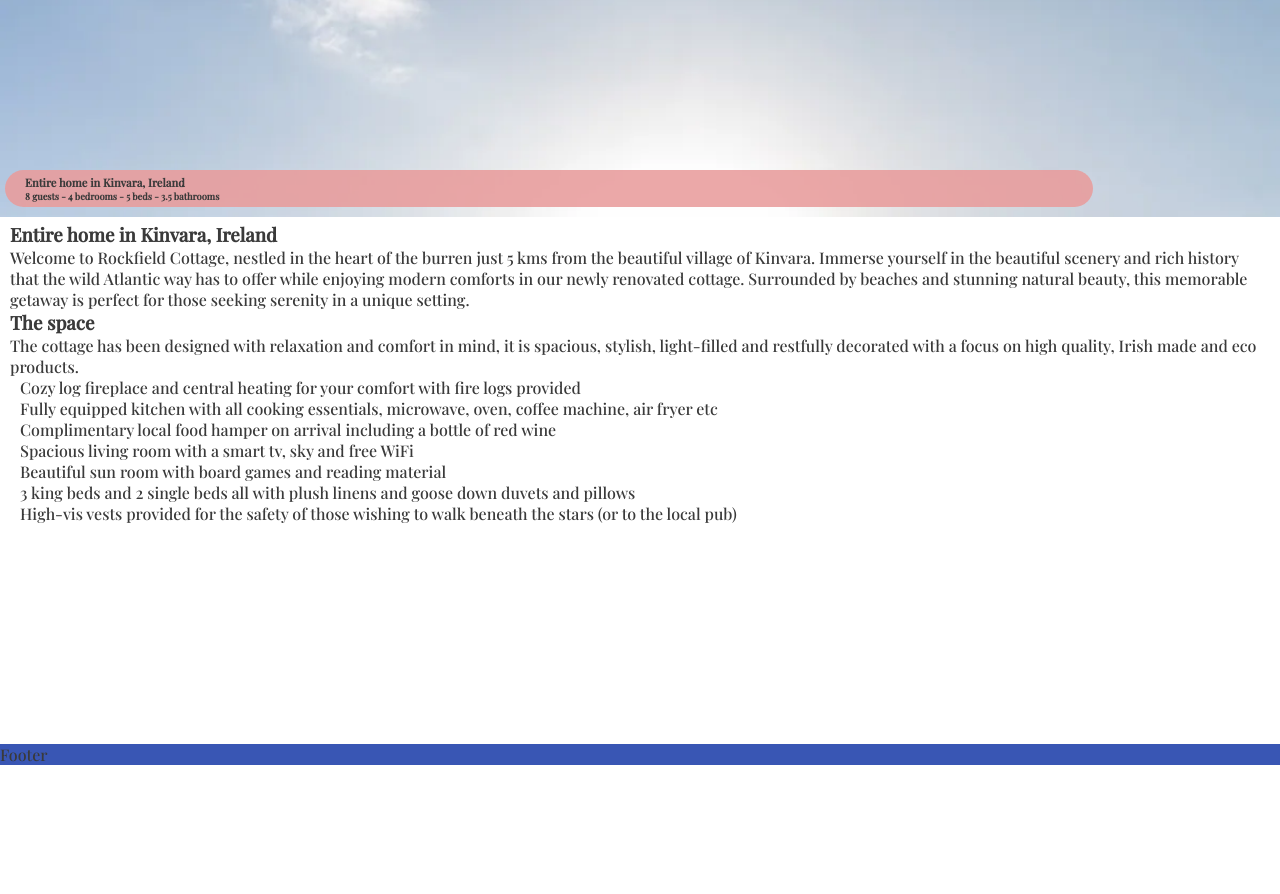
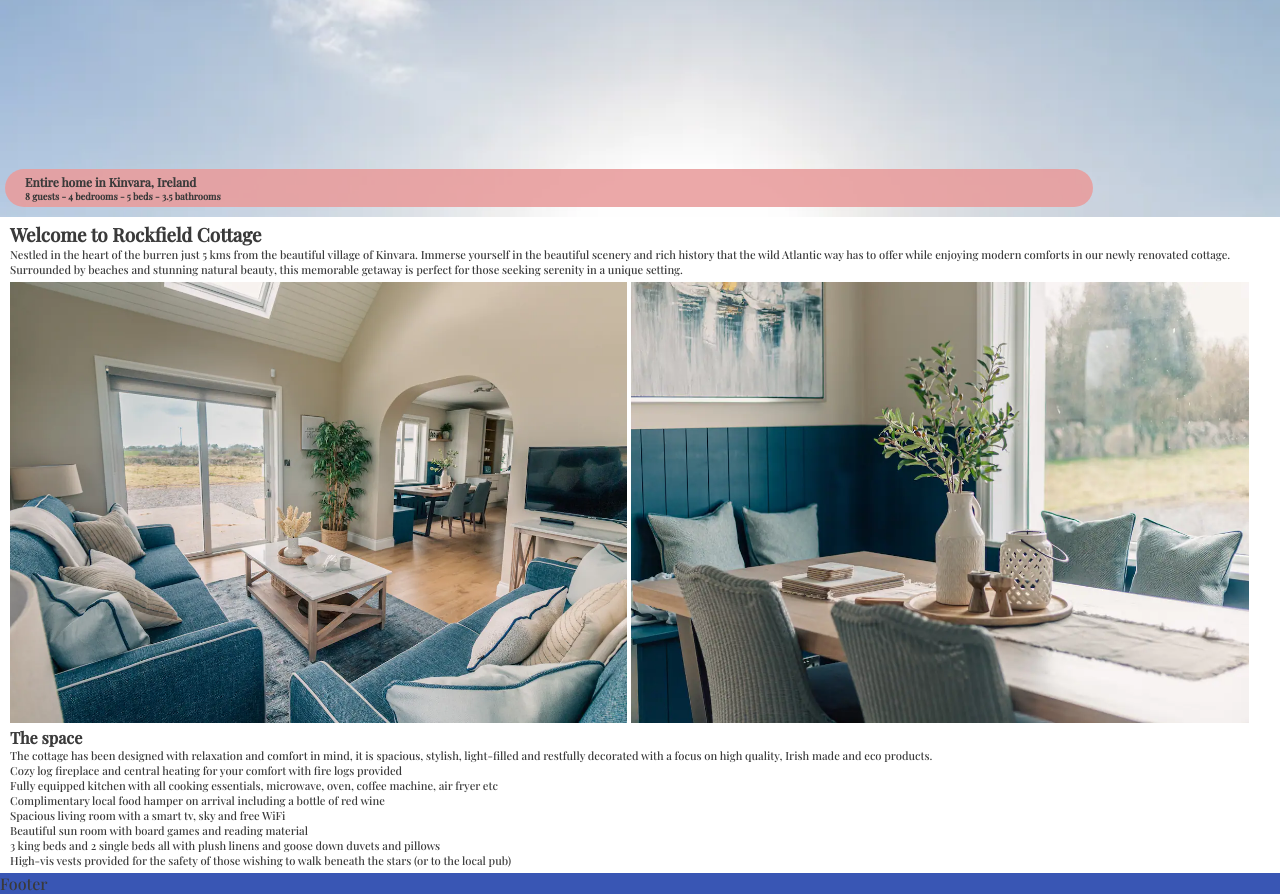
Before and after one commit to giselled02/rockfield, a plain HTML site: page index.html in a window 1280 px wide. Shown: the part 35-929 px from the top of the page. Before the commit the page ends 800 px from the top, so only its background shows below. Drawn offline with nearby package versions, Linux system fonts and the light colour scheme; a web font is replaced by a local one.

Commit message:
add p styles

```diff
--- a/assets/css/style.css
+++ b/assets/css/style.css
@@ -16,6 +16,10 @@ body {
     /* Generic project styles */
     color: #3a3a3a;
     font-family: 'Playfair Display', sans-serif;
+}
+
+.hidden {
+    display: none;
 }
 
 /* Header */
@@ -106,34 +110,33 @@ main {
     background-color: #e99d9de0;
     border-radius: 25px;
     padding: 5px 20px;
-    font-size: 70%;
+    font-size: 50%;
     position: absolute;
     bottom: 10px;
     width: 85%;
     min-height: 25px;
 }
 
-#list-info {
-    display: flex;
-    flex-direction: row;
-    justify-content: space-between;
-    font-size: 70%;
-    padding: 0;
-}
-
-li {
-    padding-left: 20px;
-}
-
-li span {
-    position: relative;
-    left: -10px;
-}
-
 #house-info {
     padding: 5px 10px;
 }
 
+p {
+    font-size: 70%;
+}
+
+ul {
+    font-size: 70%;
+}
+
+#photos {
+    padding-top: 5px;
+}
+
+#photos img {
+    width: 49%;
+    column-count: 2;
+}
 
 /* Footer */
 footer {
--- a/index.html
+++ b/index.html
@@ -38,34 +38,38 @@
     <main>
         <section id="hero">
             <div id="basic-info">
-                <h4>Entire home in Kinvara, Ireland</h2>
-                    <h5>8 guests - 4 bedrooms - 5 beds - 3.5 bathrooms</h5>
+                <h2>Entire home in Kinvara, Ireland</h2>
+                    <h3>8 guests - 4 bedrooms - 5 beds - 3.5 bathrooms</h3>
             </div>
         </section>
 
         <section id="house-info">
+            <h3>Welcome to Rockfield Cottage</h3>
             <div>
-                <h3>Entire home in Kinvara, Ireland</h3>
-                <p>Welcome to Rockfield Cottage, nestled in the heart of the burren just 5 kms from the beautiful
+                <p>Nestled in the heart of the burren just 5 kms from the beautiful
                     village of Kinvara. Immerse yourself in the beautiful scenery and rich history that the wild
                     Atlantic way has to offer while enjoying modern comforts in our newly renovated cottage. Surrounded
                     by beaches and stunning natural beauty, this memorable getaway is perfect for those seeking serenity
                     in a unique setting.</p>
             </div>
+            <div id="photos">
+                <img src="assets/images/living room 2.webp" alt="Photo of 2nd living room">
+                <img src="assets/images/kitchen bench close up.webp" alt="Photo of dining table">
+            </div>
             <div>
-                <h3>The space</h3>
+                <h4>The space</h4>
                 <p>The cottage has been designed with relaxation and comfort in mind, it is spacious, stylish,
                     light-filled and restfully decorated with a focus on high quality, Irish made and eco products.</p>
                 <ul>
-                    <li><span>Cozy log fireplace and central heating for your comfort with fire logs provided</span></li>
-                    <li><span>Fully equipped kitchen with all cooking essentials, microwave, oven, coffee machine, air fryer
-                        etc</span></li>
-                    <li><span>Complimentary local food hamper on arrival including a bottle of red wine</span></li>
-                    <li><span>Spacious living room with a smart tv, sky and free WiFi</span></li>
-                    <li><span>Beautiful sun room with board games and reading material</span></li>
-                    <li><span>3 king beds and 2 single beds all with plush linens and goose down duvets and pillows</span></li>
-                    <li><span>High-vis vests provided for the safety of those wishing to walk beneath the stars (or to the
-                        local pub)</span></li>
+                    <li>Cozy log fireplace and central heating for your comfort with fire logs provided</li>
+                    <li>Fully equipped kitchen with all cooking essentials, microwave, oven, coffee machine, air fryer
+                        etc</li>
+                    <li>Complimentary local food hamper on arrival including a bottle of red wine</li>
+                    <li>Spacious living room with a smart tv, sky and free WiFi</li>
+                    <li>Beautiful sun room with board games and reading material</li>
+                    <li>3 king beds and 2 single beds all with plush linens and goose down duvets and pillows</li>
+                    <li>High-vis vests provided for the safety of those wishing to walk beneath the stars (or to the
+                        local pub)</li>
                 </ul>
             </div>
         </section>
```
Also changed, not shown: gallery.html (+1 -9 lines), assets/images/kitchen bench close up.webp (added), assets/images/living room 2.webp (added).
